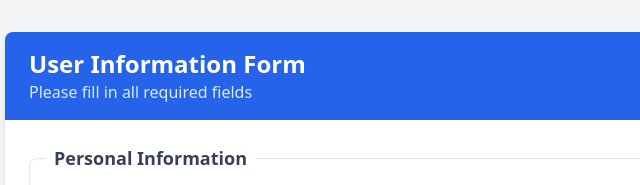
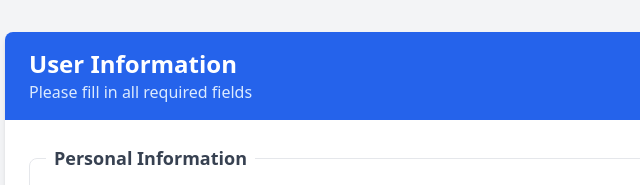
Before and after one commit to Abantikamili18/AEC-TailwindHTML, a plain HTML site: page index.html in a window 1280 px wide. Shown: the top 185 px of the page, 299-939 px from the left. Drawn offline with nearby package versions, Linux system fonts and the light colour scheme.

Commit message:
Change in Form Name

```diff
--- a/index.html
+++ b/index.html
@@ -11,7 +11,7 @@
         <div class="max-w-2xl mx-auto bg-white rounded-lg shadow-md overflow-hidden">
             <!-- Form Header -->
             <div class="bg-blue-600 py-4 px-6">
-                <h1 class="text-2xl font-bold text-white">User Information Form</h1>
+                <h1 class="text-2xl font-bold text-white">User Information</h1>
                 <p class="text-blue-100">Please fill in all required fields</p>
             </div>
 
```
